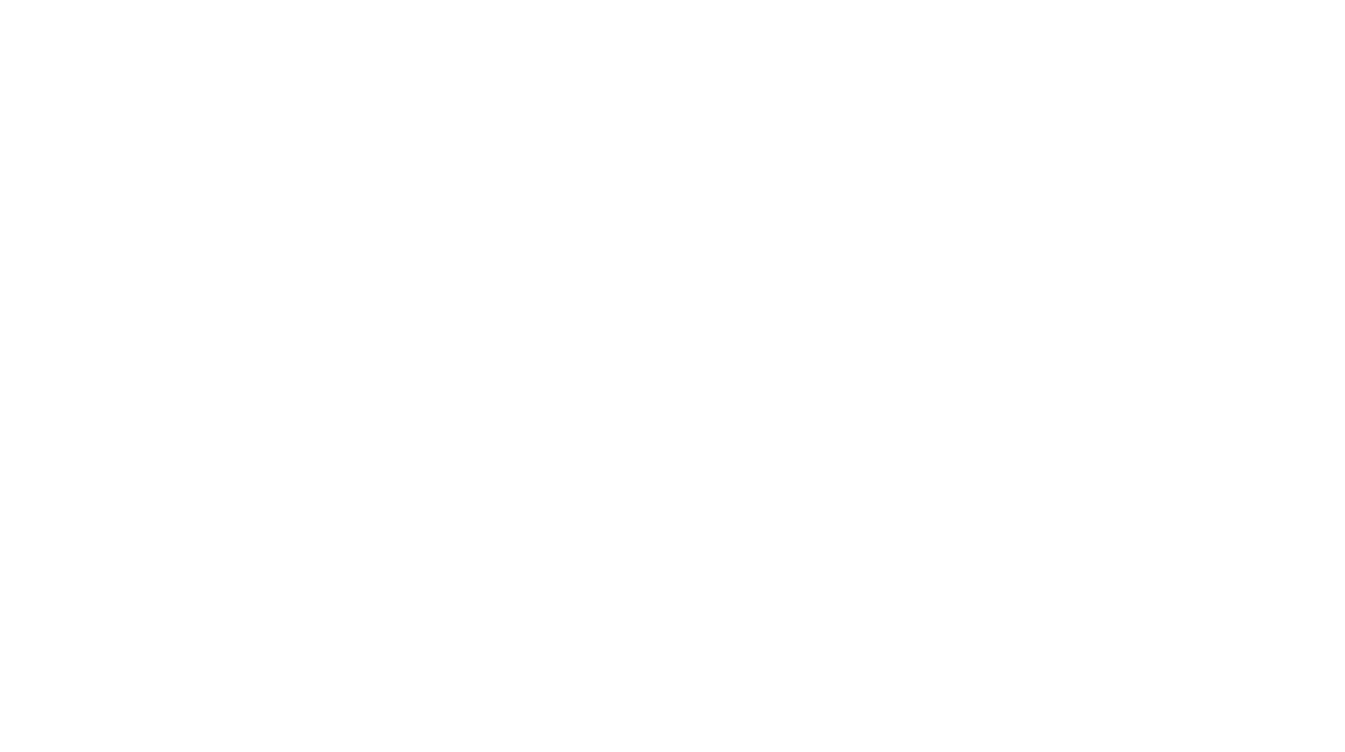
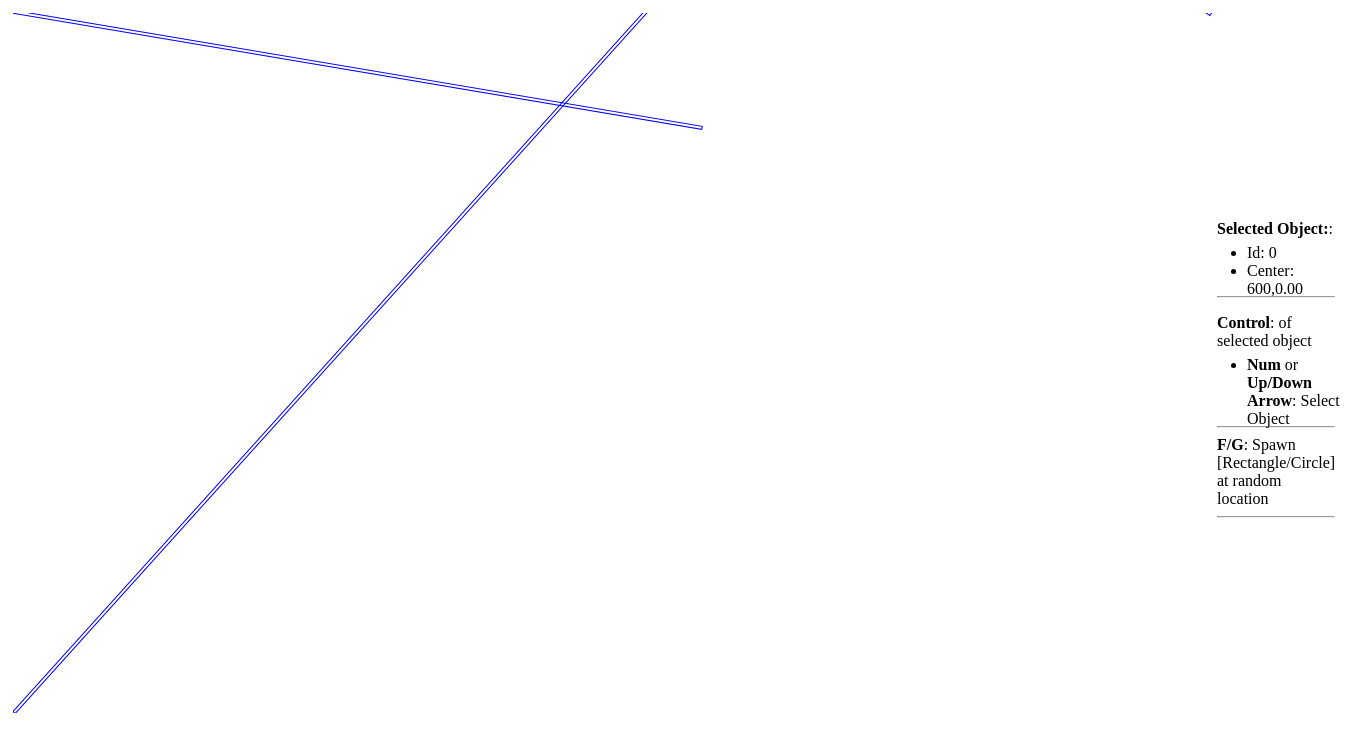
Before and after one commit to CanftIn/2Dcorejs, a plain HTML site: page index.html in a window 1280 px wide. Shown: the whole page, 1345 px wide, since content can reach past the window. Drawn offline with Linux system fonts and the light colour scheme.

Commit message:
update && 2Dcore full changed

```diff
--- a/2Dcore/Core.js
+++ b/2Dcore/Core.js
@@ -1,15 +1,54 @@
+/* global object: gObjectNum */
 "use strict";
 
 var gEngine = gEngine || {};
 
 gEngine.Core = (function () {
-    var mCanvas, mContext, mWidth = 1200, mHeight = 900;
+    var mCanvas, mContext, mWidth = 1200, mHeight = 700;
     mCanvas = document.getElementById('canvas');
     mContext = mCanvas.getContext('2d');
     mCanvas.height = mHeight;
     mCanvas.width = mWidth;
+    var mAllObjects = [];
+    var updateUIEcho = function () {
+        document.getElementById("uiEchoString").innerHTML =
+                "<p><b>Selected Object:</b>:</p>" +
+                "<ul style=\"margin:-10px\">" +
+                "<li>Id: " + gObjectNum + "</li>" +
+                "<li>Center: " + mAllObjects[gObjectNum].mCenter.x.toPrecision(3) + "," + mAllObjects[gObjectNum].mCenter.y.toPrecision(3) + "</li>" +
+                "</ul> <hr>" +
+                "<p><b>Control</b>: of selected object</p>" +
+                "<ul style=\"margin:-10px\">" +
+                "<li><b>Num</b> or <b>Up/Down Arrow</b>: Select Object</li>" +
+                "</ul> <hr>" +
+                "<b>F/G</b>: Spawn [Rectangle/Circle] at random location" +
+                "<hr>";
+    };
+    var draw = function () {
+        mContext.clearRect(0, 0, mWidth, mHeight);
+        var i;
+        for(i = 0; i < mAllObjects.length; ++i) {
+            mContext.strokeStyle = 'blue';
+            if (i === gObjectNum) {
+                mContext.strokeStyle = 'red';
+            }
+            mAllObjects[i].draw(mContext);
+        }
+    };
+    var runGameLoop = function () {
+        requestAnimationFrame(function () {
+            runGameLoop();
+        });
+        updateUIEcho();
+        draw();
+    };
+    var initializeEngineCore = function () {
+        runGameLoop();
+    };
 
     var mPublic = {
+        initializeEngineCore: initializeEngineCore,
+        mAllObjects: mAllObjects,
         mWidth: mWidth,
         mHeight: mHeight,
         mContext: mContext
--- /dev/null
+++ b/2Dcore/Lib/Vec2.js
@@ -0,0 +1,65 @@
+/*
+    Vec2 class
+*/
+
+"use strict";
+var Vec2 = function(x, y){
+    this.x = x;
+    this.y = y;
+};
+
+Vec2.prototype.length = function () {
+    return Math.sqrt(this.x * this.x + this.y * this.y);
+};
+
+Vec2.prototype.add = function (vec) {
+    return new Vec2(vec.x + this.x, vec.y + this.y);
+};
+
+Vec2.prototype.subtract = function (vec) {
+    return new Vec2(this.x - vec.x, this.y - vec.y);
+};
+
+Vec2.prototype.scale = function (n) {
+    return new Vec2(this.x * n, this.y * n);
+};
+
+Vec2.prototype.dot = function (vec) {
+    return (this.x * vec.x + this.y * vec.y);
+};
+
+Vec2.prototype.cross = function (vec) {
+    return (this.x * vec.y - this.y * vec.x);
+};
+
+//            [cosA  sinA]
+//  [x, y] x  [-sinA cosA] = [x*cosA-y*sinA  x*sinA+y*cosA]
+Vec2.prototype.rotate = function (center, angle) {
+    var r = [];
+
+    var x = this.x - center.x;
+    var y = this.y - center.y;
+
+    r[0] = x * Math.cos(angle) - y * Math.sin(angle);
+    r[1] = x * Math.sin(angle) + y * Math.cos(angle);
+
+    r[0] += center.x;
+    r[1] += center.y;
+
+    return new Vec2(r[0], r[1]);
+}
+
+Vec2.prototype.normalize = function () {
+
+    var len = this.length();
+    if (len > 0) {
+        len = 1 / len;
+    }
+    return new Vec2(this.x * len, this.y * len);
+};
+
+Vec2.prototype.distance = function (vec) {
+    var x = this.x - vec.x;
+    var y = this.y - vec.y;
+    return Math.sqrt(x * x + y * y);
+};
--- /dev/null
+++ b/2Dcore/RigidBody/Circle.js
@@ -0,0 +1,29 @@
+"use strict";
+
+var Circle = function (center, radius) {
+    RigidShape.call(this, center);
+    this.mType = "Circle";
+
+    this.mRadius = radius;
+
+    //The start point of line in circle
+    this.mStartpoint = new Vec2(center.x, center.y - radius);
+};
+
+var prototype = Object.create(RigidShape.prototype);
+prototype.constructor = Circle;
+Circle.prototype = prototype;
+
+Circle.prototype.draw = function (context) {
+
+    context.beginPath();
+
+    //draw a circle
+    context.arc(this.mCenter.x, this.mCenter.y, this.mRadius, 0, Math.PI * 2, true);
+
+    //draw a line from start point toward center
+    //context.moveTo(this.mStartpoint.x, this.mStartpoint.y);
+    //context.lineTo(this.mCenter.x, this.mCenter.y);
+    context.closePath();
+    context.stroke();
+};
--- /dev/null
+++ b/2Dcore/RigidBody/Rectangle.js
@@ -0,0 +1,41 @@
+"use strict";
+
+var Rectangle = function (center, width, height) {
+
+    RigidShape.call(this, center);
+    this.mType = "Rectangle";
+    this.mWidth = width;
+    this.mHeight = height;
+    this.mVertex = [];
+    this.mFaceNormal = [];  // facenormal is unit vector array
+
+    //0--TopLeft;1--TopRight;2--BottomRight;3--BottomLeft
+    this.mVertex[0] = new Vec2(center.x - width / 2, center.y - height / 2);
+    this.mVertex[1] = new Vec2(center.x + width / 2, center.y - height / 2);
+    this.mVertex[2] = new Vec2(center.x + width / 2, center.y + height / 2);
+    this.mVertex[3] = new Vec2(center.x - width / 2, center.y + height / 2);
+
+    //0--Top;1--Right;2--Bottom;3--Left
+    this.mFaceNormal[0] = this.mVertex[1].subtract(this.mVertex[2]);
+    this.mFaceNormal[0] = this.mFaceNormal[0].normalize();
+    this.mFaceNormal[1] = this.mVertex[2].subtract(this.mVertex[3]);
+    this.mFaceNormal[1] = this.mFaceNormal[1].normalize();
+    this.mFaceNormal[2] = this.mVertex[3].subtract(this.mVertex[0]);
+    this.mFaceNormal[2] = this.mFaceNormal[2].normalize();
+    this.mFaceNormal[3] = this.mVertex[0].subtract(this.mVertex[1]);
+    this.mFaceNormal[3] = this.mFaceNormal[3].normalize();
+};
+
+var prototype = Object.create(RigidShape.prototype);
+prototype.constructor = Rectangle;
+Rectangle.prototype = prototype;
+
+Rectangle.prototype.draw = function (context) {
+    context.save();
+
+    context.translate(this.mVertex[0].x, this.mVertex[0].y);
+    context.rotate(this.mAngle);
+    context.strokeRect(0, 0, this.mWidth, this.mHeight);
+
+    context.restore();
+};
--- /dev/null
+++ b/2Dcore/RigidBody/RigidShape.js
@@ -0,0 +1,8 @@
+"use strict";
+
+function RigidShape(center) {
+    this.mCenter = center;
+    //angle
+    this.mAngle = Math.random() * 90;//0;
+    gEngine.Core.mAllObjects.push(this);
+}
--- /dev/null
+++ b/2Dcore/UserControl.js
@@ -0,0 +1,40 @@
+/* global object: gEngine */
+
+"use strict";
+var gObjectNum = 0;
+function userControl(event) {
+    var keycode;
+    var width = gEngine.Core.mWidth;
+    var height = gEngine.Core.mHeight;
+    if (window.event) { // IE
+        keycode = event.keyCode;
+    }else if (event.which) { // Netscape/Firefox/Opera
+        keycode = event.which;
+    }
+    if (keycode >= 48 && keycode <= 57) {
+        if (keycode - 48 < gEngine.Core.mAllObjects.length) {
+            gObjectNum = keycode - 48;
+        }
+    }
+    if (keycode === 38) { //up arrow
+        if (gObjectNum > 0) {
+            gObjectNum--;
+        }
+    }
+    if (keycode === 40) { // down arrow
+        if (gObjectNum < gEngine.Core.mAllObjects.length - 1) {
+            gObjectNum++;
+        }
+    }
+    if (keycode === 70) { //f
+        var r1 = new Rectangle(new Vec2(Math.random() * width * 0.8, //X of center
+                Math.random() * height * 0.8), //Y of center
+                Math.random() * 30 + 10, //width
+                Math.random() * 30 + 10); //height
+    }
+    if (keycode === 71) { //g
+        var r1 = new Circle(new Vec2(Math.random() * width * 0.8, //X of center
+                Math.random() * height * 0.8), //Y of center
+                Math.random() * 10 + 20); //radius
+    }
+}
--- /dev/null
+++ b/MyGame.js
@@ -0,0 +1,12 @@
+/* global object: height, width, gEngine */
+
+"use strict";
+function MyGame() {
+    var width = gEngine.Core.mWidth;
+    var height = gEngine.Core.mHeight;
+
+    var up = new Rectangle(new Vec2(width / 2, 0), width, 3);
+    var down = new Rectangle(new Vec2(width / 2, height), width, 3);
+    var left = new Rectangle(new Vec2(0, height / 2), 3, height);
+    var right = new Rectangle(new Vec2(width, height / 2), 3, height);
+}
--- a/UserControl.js
+++ /dev/null
@@ -1,28 +0,0 @@
-/* global object: gEngine */
-
-"use strict";
-
-function userControl(event) {
-    var keycode;
-    var width = gEngine.Core.mWidth;
-    var height = gEngine.Core.mHeight;
-    var context = gEngine.Core.mContext;
-    if (window.event) { // IE
-        keycode = event.keyCode;
-    }else if (event.which) { // Netscape/Firefox/Opera
-        keycode = event.which;
-    }
-    if (keycode === 70) { //f
-        context.strokeRect(Math.random() * width * 0.8,
-                Math.random() * height * 0.8,
-                Math.random() * 30 + 10, Math.random() * 30 + 10);
-    }
-    if (keycode === 71) { //g
-        context.beginPath();
-        context.arc(Math.random() * width * 0.8,
-                    Math.random() * height * 0.8,
-                    Math.random() * 30 + 10, 0, Math.PI * 2, true);
-        context.closePath();
-        context.stroke();
-    }
-}
--- a/index.html
+++ b/index.html
@@ -1,11 +1,13 @@
 <!DOCTYPE html>
 <html lang="en">
-<head>
-    <meta charset="UTF-8">
-    <title>2Dcorejs demo</title>
-</head>
-<body>
-    <body onkeydown="return userControl(event);">
+    <head>
+        <meta charset="UTF-8">
+        <title>2Dcorejs demo</title>
+    </head>
+    <body onkeydown="return userControl(event);"
+          onload="
+            var game = new MyGame();
+            gEngine.Core.initializeEngineCore()">
         <table style="padding: 2px">
             <tr>
                 <td>
@@ -13,10 +15,21 @@
                         <canvas id="canvas"></canvas>
                     </div>
                 </td>
+                <td>
+                    <div id="uiEchoString">  </div>
+                </td>
             </tr>
         </table>
-        <script type="text/javascript" src="UserControl.js"></script>
+        <!-- Lib -->
+        <script type="text/javascript" src="2Dcore/Lib/Vec2.js"></script>
+        <!-- RigidBody -->
+        <script type="text/javascript" src="2Dcore/RigidBody/RigidShape.js"></script>
+        <script type="text/javascript" src="2Dcore/RigidBody/Rectangle.js"></script>
+        <script type="text/javascript" src="2Dcore/RigidBody/Circle.js"></script>
+        <!-- Core -->
         <script type="text/javascript" src="2Dcore/Core.js"></script>
+        <!-- User -->
+        <script type="text/javascript" src="MyGame.js"></script>
+        <script type="text/javascript" src="2Dcore/UserControl.js"></script>
     </body>
-</body>
 </html>
```
Also changed, not shown: screenshot/thirddraw.png (added), 1 other file.
